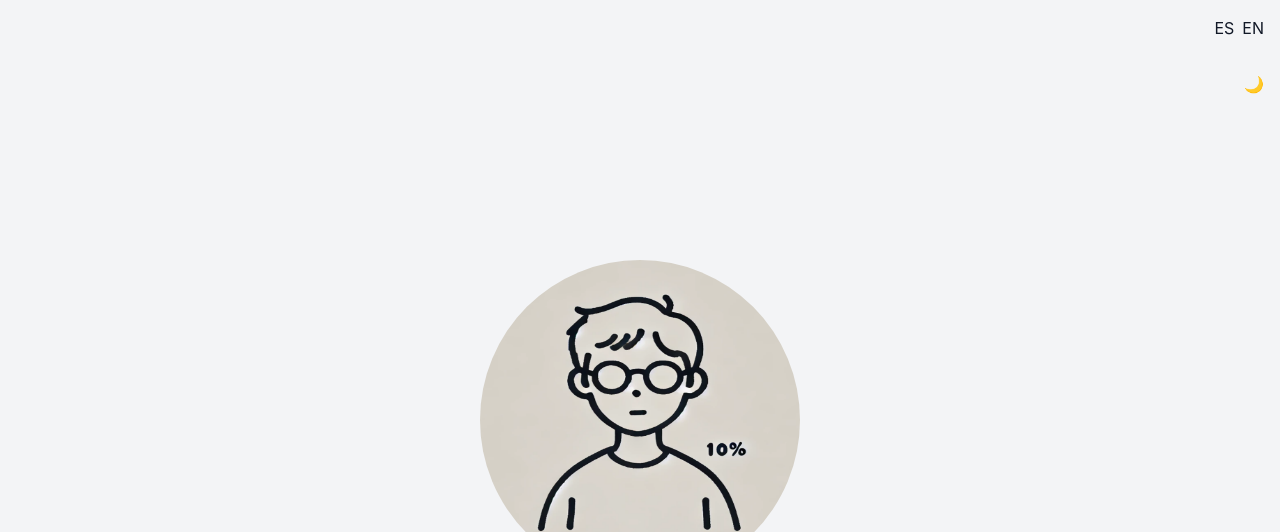
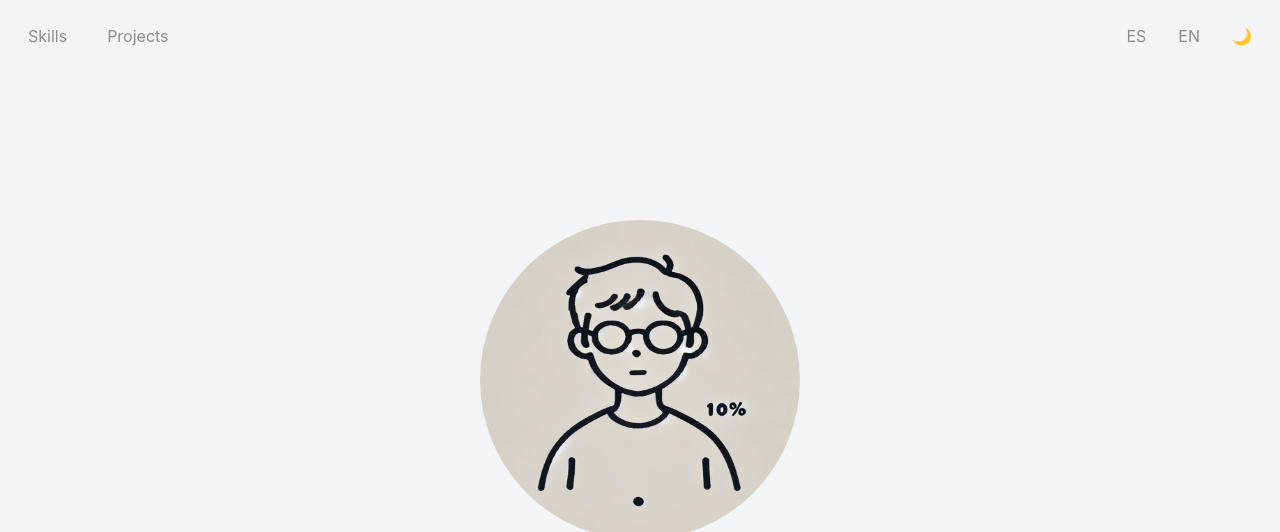
Before and after one commit to GeorgeGC23/Portafolio.github.io, a plain HTML site: page index.html in a window 1280 px wide. Shown: the top 532 px of the page. Drawn offline with nearby package versions, Linux system fonts and the light colour scheme.

Commit message:
feat: Added filtros

```diff
--- a/css/styles.css
+++ b/css/styles.css
@@ -171,3 +171,33 @@ a i:hover {
   transform: translateY(-10px) scale(1.02);
   box-shadow: 0 8px 20px rgba(0, 0, 0, 0.15);
 }
+
+/* Estilo minimalista para los enlaces de Skills y Projects */
+.minimalist-link {
+  font-size: 1rem;
+  text-decoration: none;
+  color: #8b8e91; /* Color de texto por defecto */
+  padding: 8px 12px;
+  transition: color 0.3s ease;
+}
+
+.minimalist-link:hover {
+  color: #3498db; /* Color al pasar el mouse (hover) */
+}
+
+/* Botones de idioma y tema */
+.language-btn,
+.theme-btn {
+  font-size: 1rem;
+  padding: 8px 12px;
+  border: none;
+  background: transparent;
+  color: #8b8e91;
+  cursor: pointer;
+  transition: color 0.3s ease;
+}
+
+.language-btn:hover,
+.theme-btn:hover {
+  color: #3498db;
+}
--- a/index.html
+++ b/index.html
@@ -14,16 +14,24 @@
 </head>
 
 <body class="bg-gray-100 dark:bg-gray-900 text-gray-900 dark:text-gray-100">
-  <!-- Botón de cambio de idioma -->
-  <header class="flex justify-end p-4 space-x-2">
-    <button id="lang-es" class="language-btn">ES</button>
-    <button id="lang-en" class="language-btn">EN</button>
+  <!-- Encabezado con botones de idioma, tema, y enlaces a Skills y Projects -->
+  <header class="flex justify-between items-center p-4">
+    <div class="flex space-x-4">
+      <!-- Enlaces a Skills y Projects -->
+      <a href="#skills-title" class="minimalist-link">Skills</a>
+      <a href="#recent-projects-title" class="minimalist-link">Projects</a>
+    </div>
+
+    <div class="flex justify-end space-x-2">
+      <!-- Botón de cambio de idioma -->
+      <button id="lang-es" class="language-btn">ES</button>
+      <button id="lang-en" class="language-btn">EN</button>
+
+      <!-- Botón de cambio de modo oscuro/claro -->
+      <button id="toggle-theme" class="theme-btn">🌙</button>
+    </div>
   </header>
 
-  <!-- Botón de cambio de modo oscuro/claro -->
-  <div class="flex justify-end p-4">
-    <button id="toggle-theme" class="theme-btn">🌙</button>
-  </div>
 
   <!-- Sección de introducción -->
   <section id="intro-section" class="flex flex-col items-center justify-center min-h-screen opacity-0 transform translate-y-10">
```
